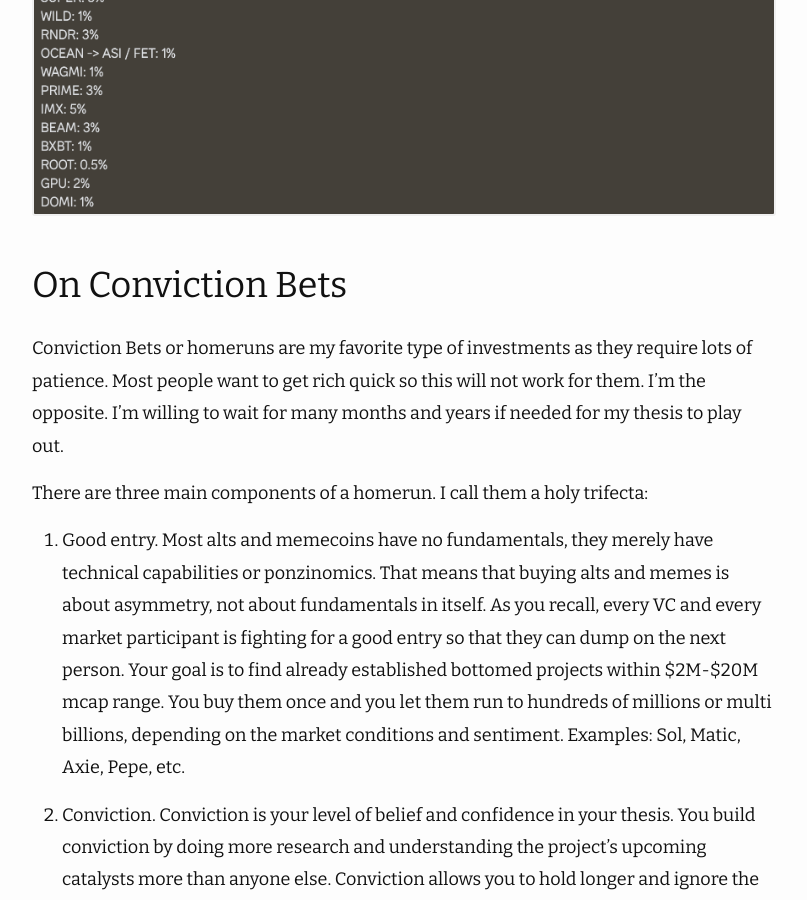
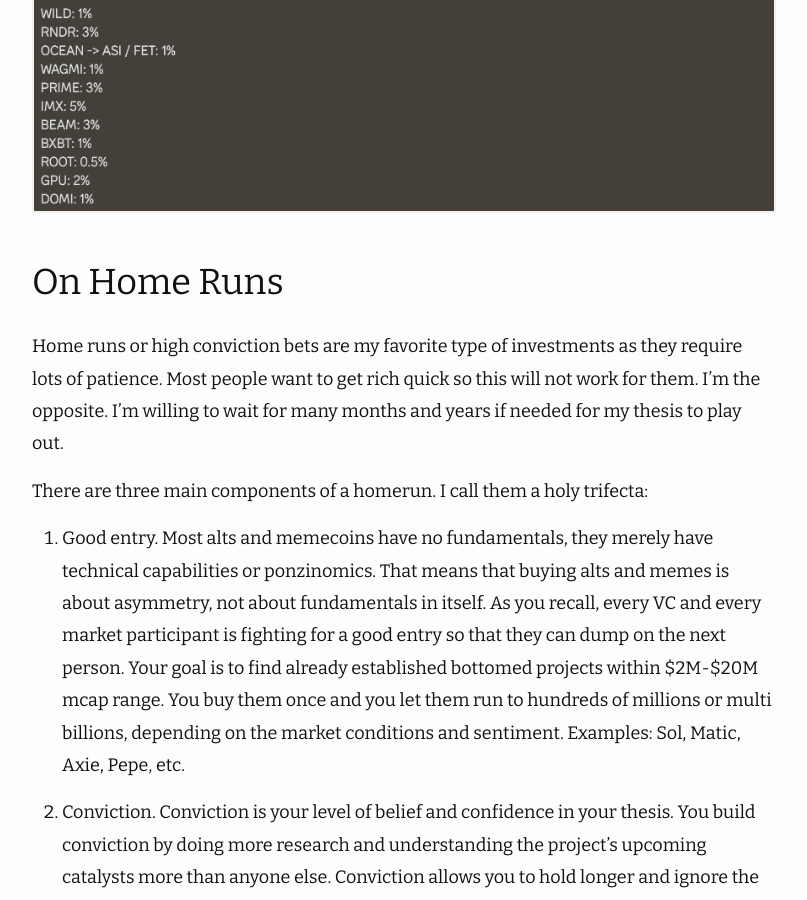
Before and after one commit to deeintech/deeintech.github.io, a Jekyll site: the page built from _posts/2025-02-02-playbook.md, in a window 1280 px wide and 900 px high, scrolled down 4895 px. Shown: the whole window, without its empty margins (238-1045 px from the left). Built offline with Jekyll 4.4.1, drawn with Linux system fonts in a browser that asks for light colours; nearby versions of some CDN libraries; some of the changed text lies outside the part shown.

Commit message:
minor updates

```diff
--- a/_posts/2025-02-02-playbook.md
+++ b/_posts/2025-02-02-playbook.md
@@ -42,7 +42,7 @@
 - **70% bitcoin**. Bitcoin is the biggest and the most important asset in crypto. It is a digital gold and a store of value. The goal is to accumulate more BTC over time. My biggest lesson - don't touch or trade BTC, hold long-term.
 - **10% stables**. Always keep stables to deploy during mass liquidation events or when you find promising opportunities. Cash is the most underrated position and patience the most underrated skill out there.
 - **10% L1 casino**. Each cycle there's always a new form of speculation and activity (ICOs, NFTs, DeFi, games, memecoins) and thus there's always a chain that hosts the biggest casino for a given form of speculation. Bet on that asset until a big major event happens ($1M NFT purchase, Trump coin launch, etc). L1s top when speculation stops.
-- **10% conviction bets**. Conviction bets or homeruns are your big bets in crypto. Those require a clear thesis and a lot of patience. They are risky and take a longer time to play out, but if you know what you're doing, that's your 50-100x opportunities.
+- **10% home runs**. Home runs are your big bets in crypto. Those require a clear thesis and a lot of patience. They are risky and take a longer time to play out, but if you know what you're doing, that's your 50-100x opportunities.
 
 To simplify it, make it hard to fuck it up - keep majority of your portolio in BTC, not altcoins. Add BTC and alts during bear markets only. Don't touch BTC, sell alts 9-18 months later when the market is overheated. Do not overcomplicate it. Big money is made from holding a handful of big positions for a long time, not executing 100 smaller trades.
 
@@ -64,9 +64,9 @@
 
 ![port1](/assets/images/port1.png)
 
-## On Conviction Bets
+## On Home Runs
 
-Conviction Bets or homeruns are my favorite type of investments as they require lots of patience. Most people want to get rich quick so this will not work for them. I'm the opposite. I'm willing to wait for many months and years if needed for my thesis to play out.
+Home runs or high conviction bets are my favorite type of investments as they require lots of patience. Most people want to get rich quick so this will not work for them. I'm the opposite. I'm willing to wait for many months and years if needed for my thesis to play out.
 
 There are three main components of a homerun. I call them a holy trifecta:
 
@@ -102,7 +102,7 @@
 
 - Do not size in more when the price and your conviction go up, and your thesis turns out to be a correct one. If you're allocated into a coin early, that should be it. Do not mess up your good entry with emotions.
 
-A few examples of a clearly written thesis:
+A few examples of a clearly written thesis for high conviction bets:
 - [DeFi Renaissance thesis](https://x.com/Arthur_0x/status/1845844922085335457) by Artur
 - [Bobo thesis](https://www.youtube.com/watch?v=OIl4U1xskl8) by Crash
 - [Toshi thesis](https://www.loom.com/share/5d1466306f54415db3260b8f7728299a?sid=b03a42e9-625c-4d1f-b4fb-ded382cad39c) by Daniel
```
Also changed, not shown: assets/images/allocation.png.
